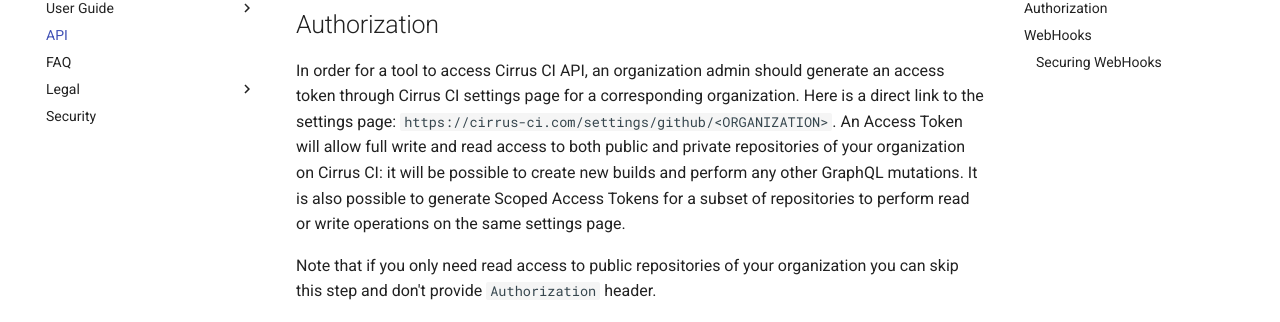
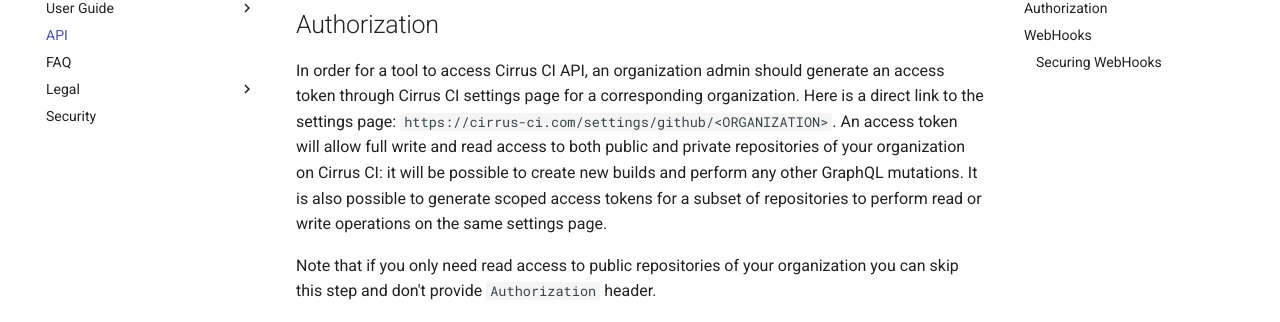
Before and after one commit to cirruslabs/cirrus-ci-docs, an MkDocs documentation site: the page built from docs/api.md, in a window 1280 px wide and 900 px high, scrolled down 377 px. Shown: the part 148-470 px from the top of the window. Built offline with MkDocs 1.6.1 and Material for MkDocs 9.7.7, drawn with Linux system fonts in a browser that asks for light colours; comment, search, counter and statistics services are not loaded.

Commit message:
Apply suggestions from code review
Co-authored-by: Nikolay Edigaryev <edigaryev@gmail.com>

```diff
--- a/docs/api.md
+++ b/docs/api.md
@@ -21,9 +21,9 @@ https://api.cirrus-ci.com/graphql | python -m json.tool
 
 In order for a tool to access Cirrus CI API, an organization admin should generate an access token through Cirrus CI settings page
 for a corresponding organization. Here is a direct link to the settings page: `https://cirrus-ci.com/settings/github/<ORGANIZATION>`.
-An Access Token will allow full write and read access to both public and private repositories of your organization on Cirrus CI:
-it will be possible to create new builds and perform any other GraphQL mutations. It is also possible to generate Scoped
-Access Tokens for a subset of repositories to perform read or write operations on the same settings page.
+An access token will allow full write and read access to both public and private repositories of your organization on Cirrus CI:
+it will be possible to create new builds and perform any other GraphQL mutations. It is also possible to generate scoped
+access tokens for a subset of repositories to perform read or write operations on the same settings page.
 
 Note that if you only need read access to public repositories of your organization you can skip this step and don't provide `Authorization` header.
 
```
